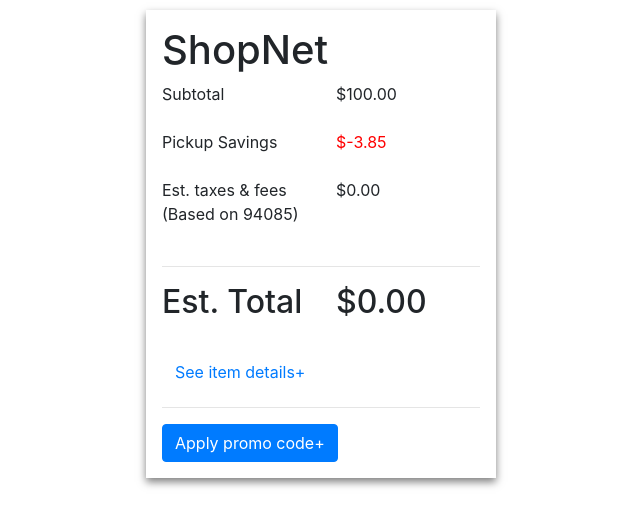
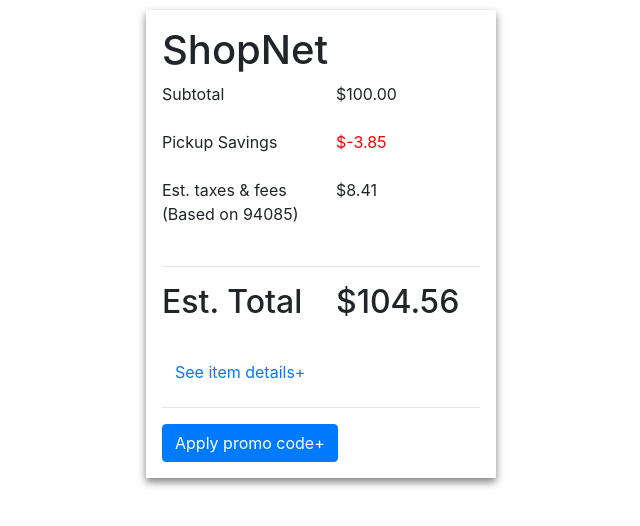
Before and after one commit to tanuka16/shopping-cart, a React (Create React App) app: page / in a window 1280 px wide. Shown: the top 526 px of the page, without its empty margins (319-959 px from the left). Built offline with nearby package versions, Linux system fonts and the light colour scheme.

Commit message:
changed promocode

```diff
--- a/src/App.js
+++ b/src/App.js
@@ -23,6 +23,18 @@
 
   }
 
+  //lifecycle method
+  componentDidMount=()=>{
+    this.setState({
+      taxes: (this.state.total + this.state.PickUpSavings)* 0.0875
+    },
+    function(){
+      this.setState({
+        estimatedTotal:
+          this.state.total + this.state.PickUpSavings + this.state.taxes
+      })
+    })
+  }
 
   render(){
   return (
--- a/src/components/PromoCode/PromoCode.js
+++ b/src/components/PromoCode/PromoCode.js
@@ -1,5 +1,5 @@
 import React, {Component} from 'react';
-import {Button, Collapse, Well, Row, Col, Form, FormGroup, FormLabel, FormControl } from 'react-bootstrap';
+import {Button, Collapse, Row, Col, Form, FormGroup, FormLabel, FormControl } from 'react-bootstrap';
 
 class PromoCodeDiscount extends Component{
   state={
```
